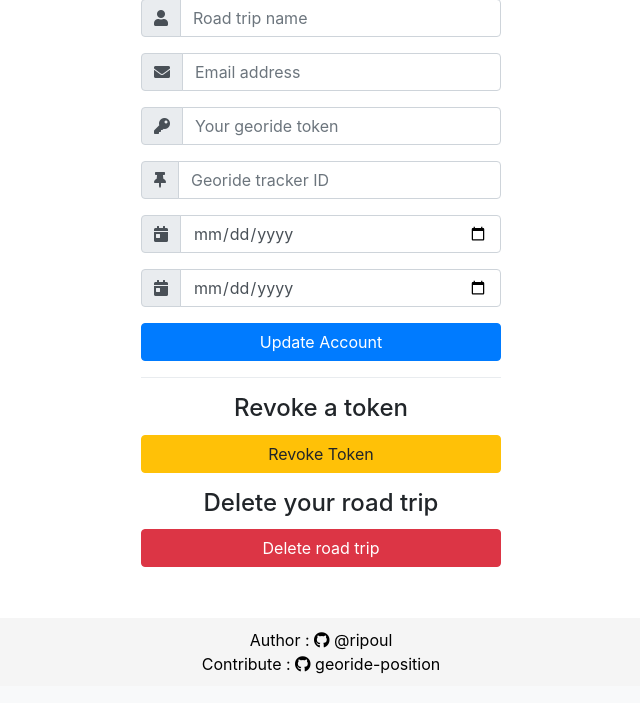
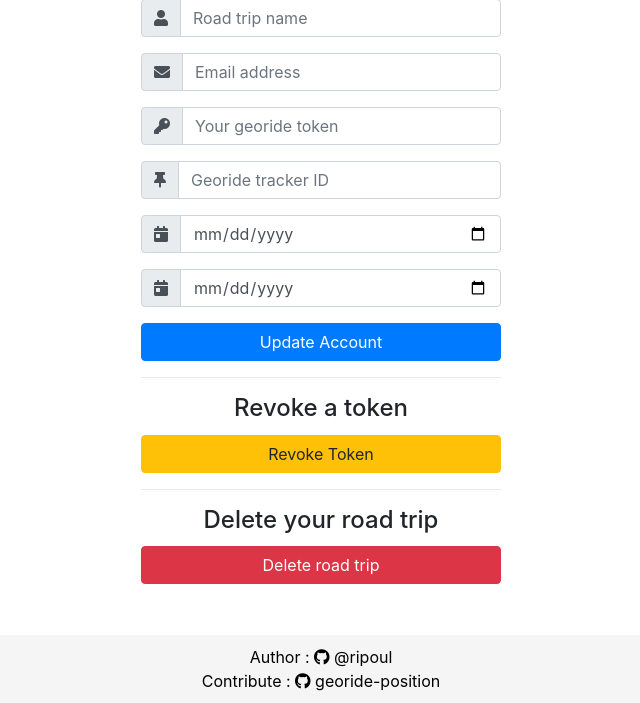
Before and after one commit to ripoul/georide-position, a Django app: template map/templates/map/modify-account.html in a window 1280 px wide. Shown: the part 233-936 px from the top of the page, without its empty margins (319-959 px from the left). Before the commit the page ends 907 px from the top, so only its background shows below. Run offline with Django 3.2, Linux system fonts and the light colour scheme; the template is opened without the code that fills it, so the values that code supplies are empty; some libraries are stand-ins or nearby versions.

Commit message:
:lipstick: add missing separator in modify account

```diff
--- a/map/templates/map/modify-account.html
+++ b/map/templates/map/modify-account.html
@@ -74,6 +74,8 @@
                         <button type="submit" class="btn btn-warning btn-block"> Revoke Token </button>
                     </div> <!-- form-group// -->
                 </form>
+                <div class="dropdown-divider"></div>
+
                 <h4 class="card-title mt-3 text-center">Delete your road trip</h4>
                 <form id="delete-user" method="POST" action="/deleteUser">
                     {% csrf_token %}
```
